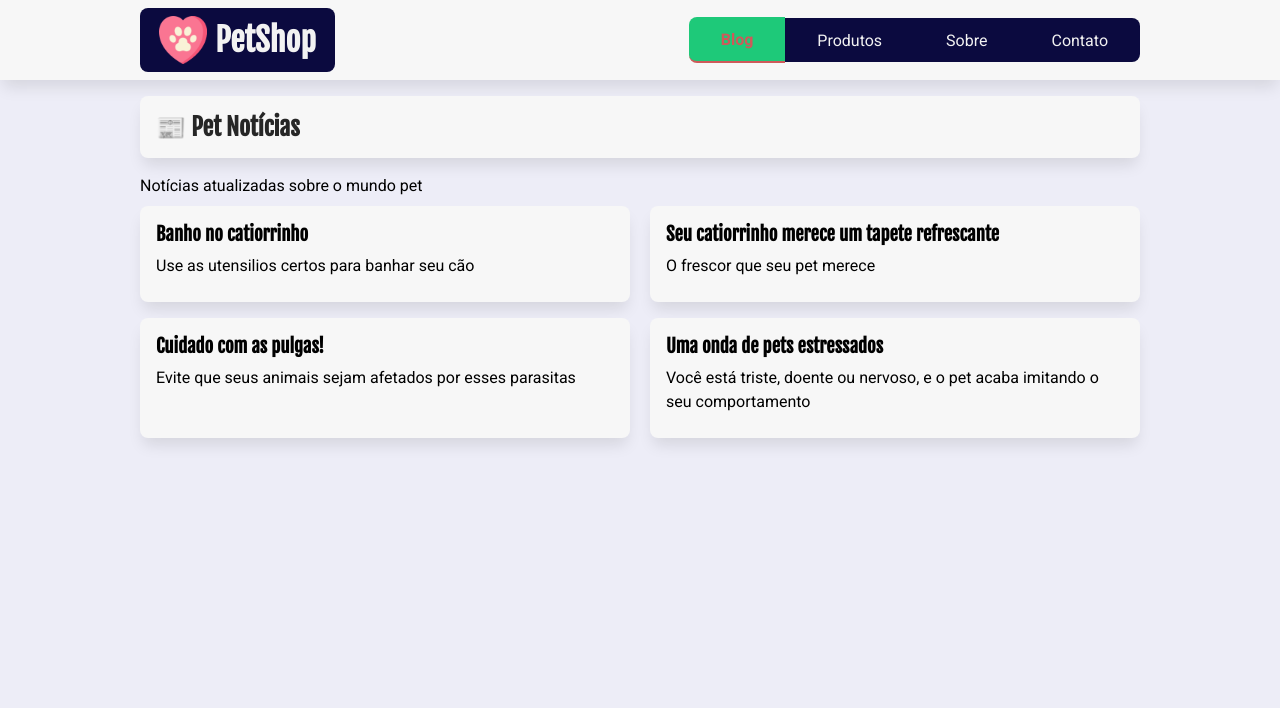
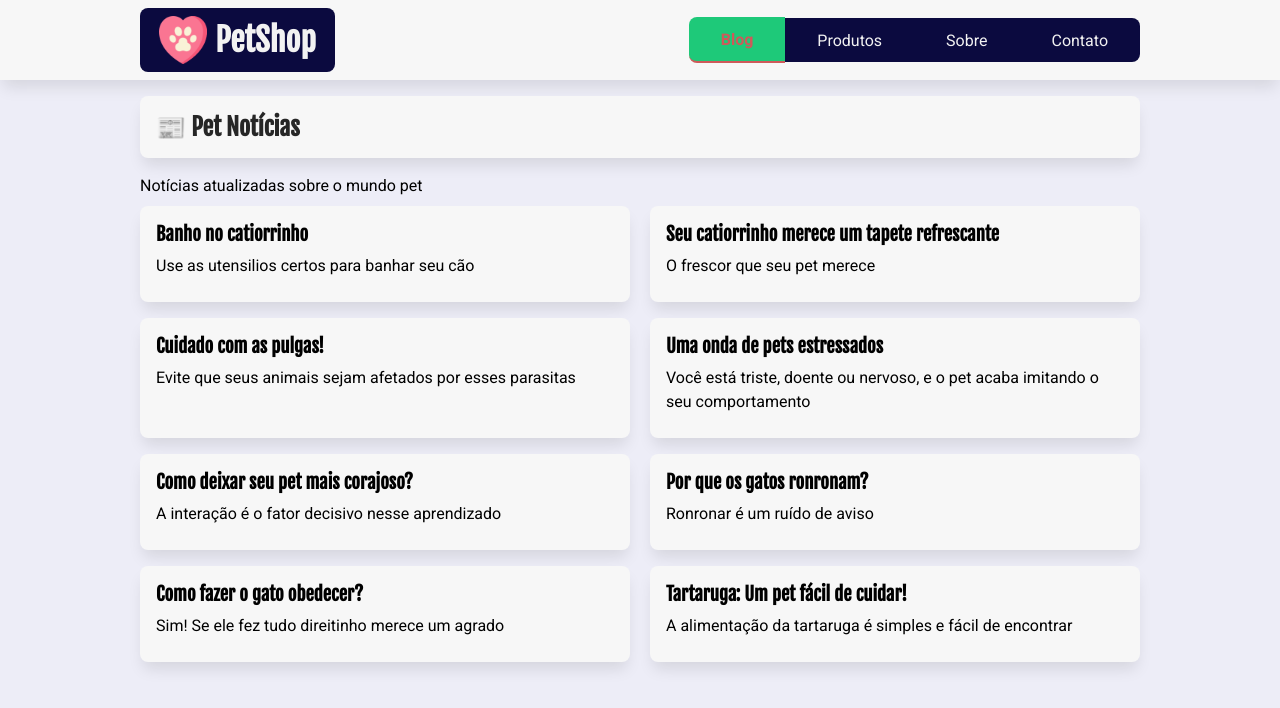
Before and after one commit to PauloHenrique00-tech/petshop, a Next.js app: page / in a window 1280 px wide. Shown: the top 708 px of the page. Built offline with nearby package versions, Linux system fonts and the light colour scheme; data requests are answered from the project's data file.

Commit message:
Substitui array estático por dados da API

```diff
--- a/src/app/page.tsx
+++ b/src/app/page.tsx
@@ -1,6 +1,5 @@
 import ListaPosts from "@/components/ListaPosts";
 import estilos from "./page.module.css";
-import arrayPosts from "@/data/array-posts";
 import { Post } from "@/types/Post";
 
 export default async function Home() {
@@ -21,7 +20,7 @@ export default async function Home() {
     <section className={estilos.conteudo}>
       <h2>Pet Notícias</h2>
       <p>Notícias atualizadas sobre o mundo pet</p>
-      <ListaPosts posts={arrayPosts} />
+      <ListaPosts posts={posts} />
     </section>
   );
 }
```
